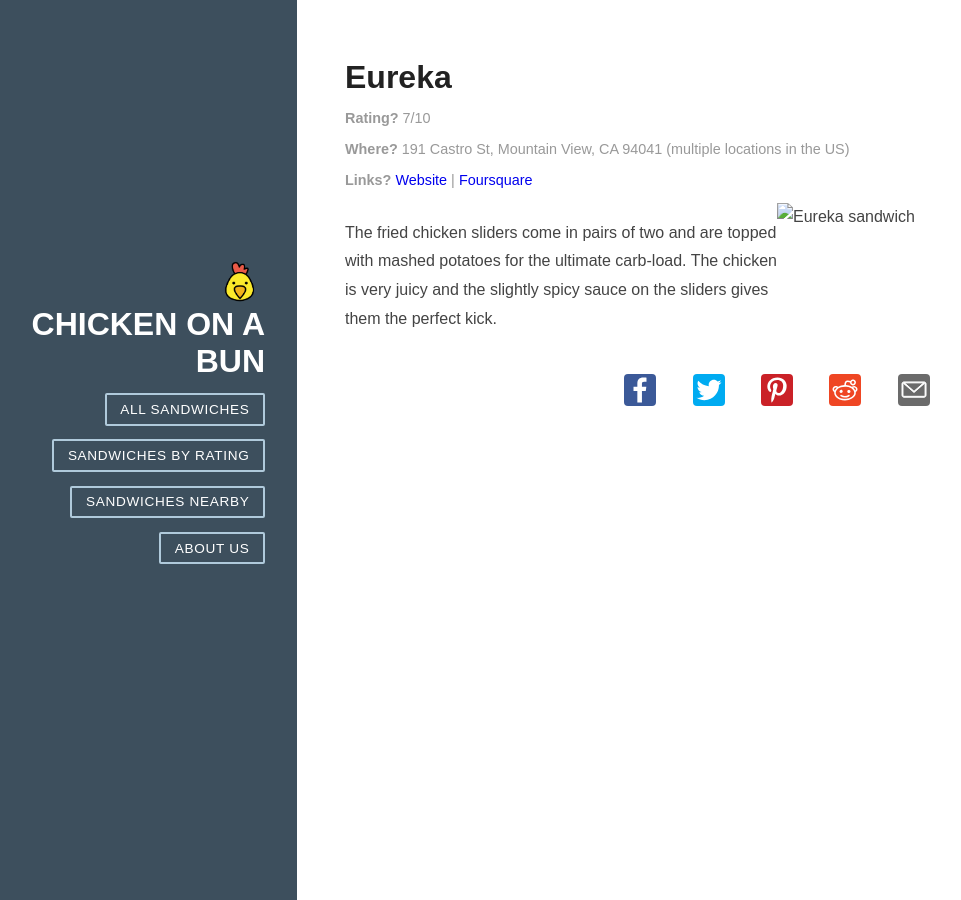
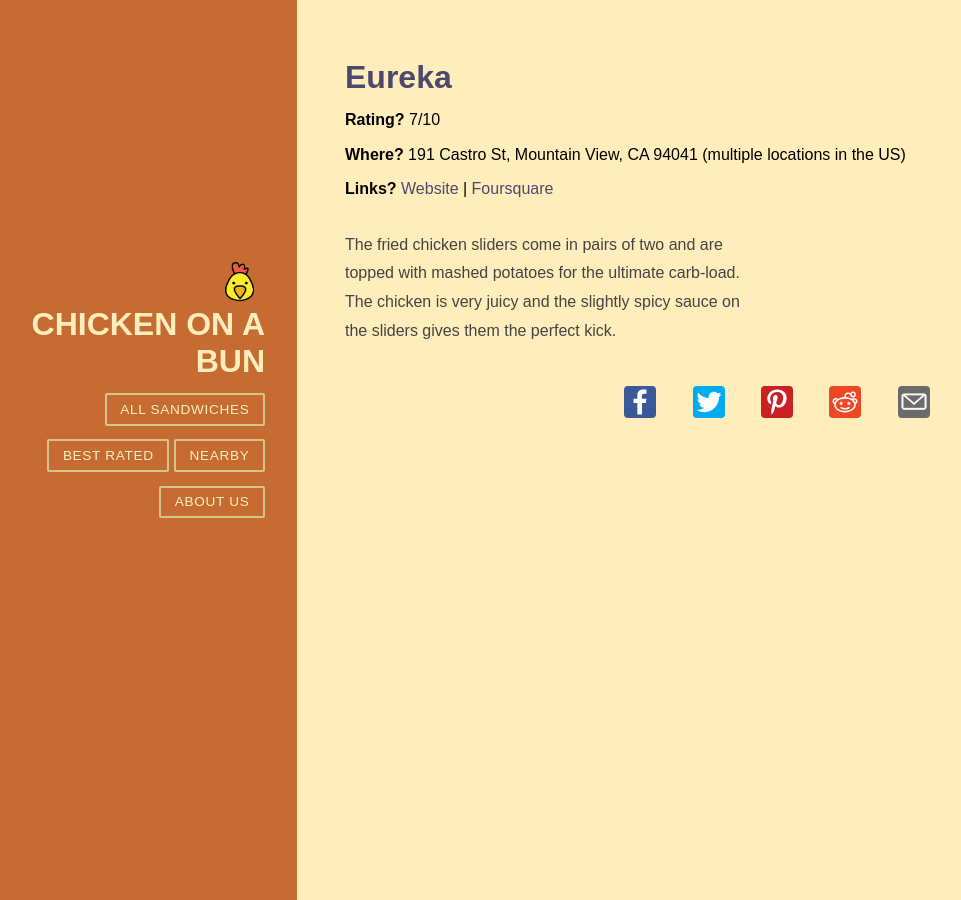
Before and after one commit to stefanthoss/chickenonabun, a Jekyll site: the page built from _posts/2017-04-01-eureka.md, in a window 1280 px wide. Shown: the whole page, without its empty margins (23-984 px from the left). Built offline with Jekyll 4.4.1, drawn with Linux system fonts in a browser that asks for light colours; nearby versions of some CDN libraries.

Commit message:
Better layout and colors

```diff
--- a/_includes/navigation.html
+++ b/_includes/navigation.html
@@ -4,10 +4,10 @@
           <a class="pure-button" href="/#date">All sandwiches</a>
       </li>
       <li class="nav-item">
-          <a class="pure-button" href="/#rating">Sandwiches by rating</a>
+          <a class="pure-button" href="/#rating">Best rated</a>
       </li>
       <li class="nav-item">
-          <a class="pure-button" href="/#location">Sandwiches nearby</a>
+          <a class="pure-button" href="/#location">Nearby</a>
       </li>
       <li class="nav-item">
           <a class="pure-button" href="/about.html">About us</a>
--- a/_layouts/post.html
+++ b/_layouts/post.html
@@ -7,24 +7,27 @@
     <header class="post-header">
       <h2 class="post-title">{{ page.title }}</h2>
 
-      <div class="post-meta">
+      <p class="post-meta">
         <p><b>Rating?</b> {{ page.rating }}/10</p>
         {% if page.side-order %}<p><b>What to order on the side?</b> {{ page.side-order }}</p>{% endif %}
         <p>
           <b>Where?</b> {{ page.address }}{% if page.multiple-loc %} (multiple locations in {{ page.multiple-loc }}){% endif %}
         </p>
         <p>
-          <b>Links?</b> {% if page.website %}<a href="{{ page.website }}">Website</a> | {% endif %}<a href="{{ page.foursquare-link }}">Foursquare</a>
+          <b>Links?</b> {% if page.website %}<a href="{{ page.website }}" target="_blank">Website</a> | {% endif %}<a href="{{ page.foursquare-link }}" target="_blank">Foursquare</a>
         </p>
-      </div>
+      </p>
     </header>
 
     <div class="pure-g post-description">
       <div class="pure-u-1 pure-u-md-1-2">
-        {{ content }}
+        <div class="l-box">
+          {{ content }}
+        </div>
       </div>
+
       <div class="pure-u-1 pure-u-md-1-2">
-        <img class="pure-img-responsive" src="{{ page.image }}" alt="{{ page.title }} sandwich" />
+        {% if page.image %}<img class="pure-img-responsive" src="{{ page.image }}" alt="{{ page.title }} sandwich" />{% endif %}
       </div>
     </div>
 
--- a/_sass/main.scss
+++ b/_sass/main.scss
@@ -1,5 +1,8 @@
 $background-color: #feb;
-$box-color: #ffe;
+$box-color: #c66c33;
+$dark-accent-color: #4d486d;
+$light-accent-color: #d4c688;
+$light-text-color: #999;
 $text-color: #444;
 
 * {
@@ -8,16 +11,48 @@
   box-sizing: border-box;
 }
 
+#layout {
+  padding: 0;
+}
+
+#sort-label {
+  text-transform: uppercase;
+  color: $light-text-color;
+  border-bottom: 1px solid $light-text-color;
+  padding: 0.4em 0;
+  font-size: 80%;
+  font-weight: 500;
+  letter-spacing: 0.1em;
+}
+
 a {
+  color: $dark-accent-color;
   text-decoration: none;
 }
+
 a:hover,
 a:focus {
   text-decoration: underline;
 }
 
-h3 {
-  font-weight: 100;
+body {
+  background-color: $background-color;
+}
+
+.brand-title {
+  margin: 0;
+  text-transform: uppercase;
+}
+
+.header {
+  text-align: center;
+  top: auto;
+  margin: 3em auto;
+}
+
+.sidebar {
+  background: $box-color;
+  color: $background-color;
 }
 
 .coab-logo {
@@ -28,6 +63,10 @@
 .distance-indicator {
   float: right;
   margin-left: 1em;
+}
+
+.l-box {
+  padding-right: 2em;
 }
 
 .share-buttons {
@@ -44,31 +83,6 @@
   }
 }
 
-.pure-img-responsive {
-  max-width: 100%;
-  height: auto;
-}
-
-#layout {
-  padding: 0;
-}
-
-.header {
-  text-align: center;
-  top: auto;
-  margin: 3em auto;
-}
-
-.sidebar {
-  background: rgb(61, 79, 93);
-  color: #fff;
-}
-
-.brand-title {
-  margin: 0;
-  text-transform: uppercase;
-}
-
 .nav-list {
   margin: 0;
   padding: 0;
@@ -78,13 +92,12 @@
 .nav-item {
   display: inline-block;
   *display: inline;
-  zoom: 1;
 }
 
 .nav-item a {
   background: transparent;
-  border: 2px solid rgb(176, 202, 219);
-  color: #fff;
+  border: 2px solid $light-accent-color;
+  color: $background-color;
   margin-top: 1em;
   letter-spacing: 0.05em;
   text-transform: uppercase;
@@ -93,7 +106,7 @@
 
 .nav-item a:hover,
 .nav-item a:focus {
-  border: 2px solid rgb(61, 146, 201);
+  border: 2px solid $dark-accent-color;
   text-decoration: none;
 }
 
@@ -107,20 +120,24 @@
 
 .post-title {
   font-size: 2em;
-  color: #222;
+  color: $dark-accent-color;
   margin-bottom: 0.2em;
 }
 
 .post-description {
-  font-family: Georgia, "Cambria", serif;
-  color: #444;
+  color: $text-color;
   line-height: 1.8em;
 }
 
 .post-meta {
-  color: #999;
+  color: $light-text-color;
   font-size: 90%;
   margin: 0;
+}
+
+.pure-img-responsive {
+  max-width: 100%;
+  height: auto;
 }
 
 @media (min-width: 48em) {
--- a/assets/javascripts/app.js
+++ b/assets/javascripts/app.js
@@ -1,4 +1,10 @@
 var currentCoords;
+
+var sortLabels = {
+  date: "Latest sandwich reviews",
+  rating: "Best sandwiches",
+  location: "Nearby sandwiches",
+};
 
 function positionSuccess(position) {
   currentCoords = [position.coords.latitude, position.coords.longitude];
@@ -37,8 +43,8 @@
 }
 
 function sortRestaurants(sortKey) {
-  var parent = document.getElementById("restaurant-overview");
-  var children = parent.getElementsByClassName("restaurant");
+  var parent = document.getElementById("restaurant-list");
+  var children = parent.getElementsByClassName("post");
 
   var elements = extractSortKey(children, sortKey);
 
@@ -69,11 +75,7 @@
     sortRestaurants(sortingKey);
   }
 
-  document
-    .getElementById("nav-bar")
-    .querySelectorAll("a")
-    .forEach(a => a.classList.remove("highlight"));
-  document.getElementById(sortingKey + "-link").classList.add("highlight");
+  document.getElementById("sort-label").innerHTML = sortLabels[sortingKey];
 }
 
 if (window.location.pathname == "/") {
```
Also changed, not shown: index.html (+7 -3 lines).
